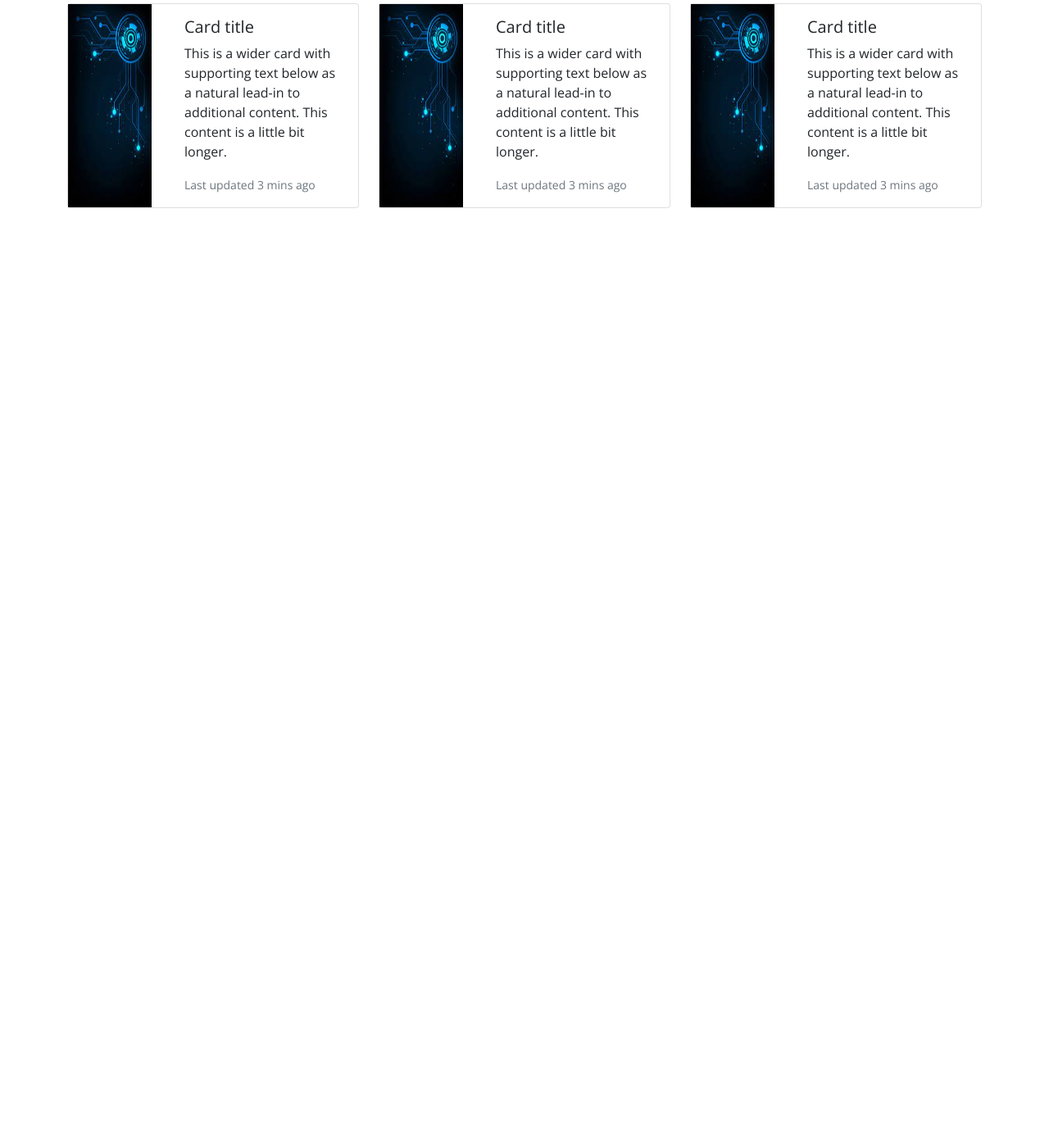
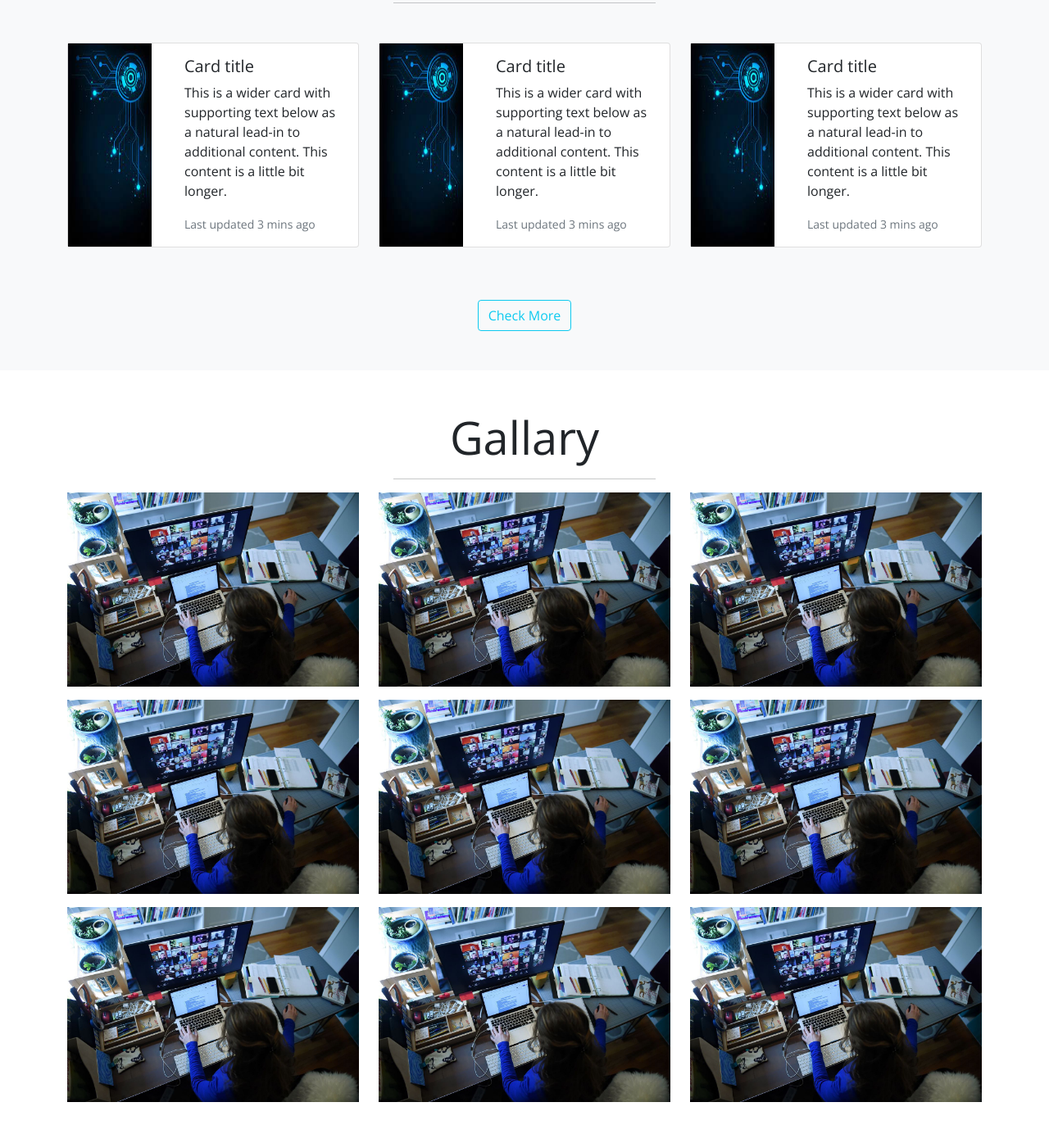
Before and after one commit to ojhal/Bootstrap5A, a plain HTML site: page index.html in a window 1280 px wide. Shown: the part 1452-2836 px from the top of the page at 82% size. Before the commit the page ends 1770 px from the top, so only its background shows below. Drawn offline with nearby package versions, Linux system fonts and the light colour scheme.

Commit message:
add images

```diff
--- a/index.html
+++ b/index.html
@@ -132,7 +132,7 @@
     </div>
   </section>
 
-  <section class="main-heading my-5">
+  <section class="main-heading my-5 bg-light pt-5">
     <div class="text-center">
       <h1 class="display-4"> Our Services </h1>
       <hr class="w-25 mx-auto" />
@@ -196,7 +196,77 @@
           </div>
 
         </div>
+        <div class="col-xxl-12 text-center my-5">
+          <button type="button" class="btn btn-outline-info" data-bs-toggle="tooltip" data-bs-placement="right"
+            title="Please Check here">Check More</button>
+        </div>
       </div>
+    </div>
+  </section>
+  <section class="main-heading my-5">
+    <div class="text-center">
+      <h1 class="display-4"> Gallary </h1>
+      <hr class="w-25 mx-auto" />
+    </div>
+    <div class="container">
+      <div class="row">
+        <div class="col-md-4 col-10 col-xxl-4 mx-auto">
+          <figure>
+            <img src="Images/s1.jpg" alt="Gallary" class="img-fluid">
+          </figure>
+
+        </div>
+        <div class="col-md-4 col-10 col-xxl-4 mx-auto">
+          <figure>
+            <img src="Images/s1.jpg" alt="Gallary" class="img-fluid">
+          </figure>
+
+        </div>
+        <div class="col-md-4 col-10 col-xxl-4 mx-auto">
+          <figure>
+            <img src="Images/s1.jpg" alt="Gallary" class="img-fluid">
+          </figure>
+
+        </div>
+        <div class="col-md-4 col-10 col-xxl-4 mx-auto">
+          <figure>
+            <img src="Images/s1.jpg" alt="Gallary" class="img-fluid">
+          </figure>
+
+        </div>
+        <div class="col-md-4 col-10 col-xxl-4 mx-auto">
+          <figure>
+            <img src="Images/s1.jpg" alt="Gallary" class="img-fluid">
+          </figure>
+
+        </div>
+        <div class="col-md-4 col-10 col-xxl-4 mx-auto">
+          <figure>
+            <img src="Images/s1.jpg" alt="Gallary" class="img-fluid">
+          </figure>
+
+        </div>
+        <div class="col-md-4 col-10 col-xxl-4 mx-auto">
+          <figure>
+            <img src="Images/s1.jpg" alt="Gallary" class="img-fluid">
+          </figure>
+
+        </div>
+        <div class="col-md-4 col-10 col-xxl-4 mx-auto">
+          <figure>
+            <img src="Images/s1.jpg" alt="Gallary" class="img-fluid">
+          </figure>
+
+        </div>
+        <div class="col-md-4 col-10 col-xxl-4 mx-auto">
+          <figure>
+            <img src="Images/s1.jpg" alt="Gallary" class="img-fluid">
+          </figure>
+
+        </div>
+
+      </div>
+
     </div>
   </section>
 
```
